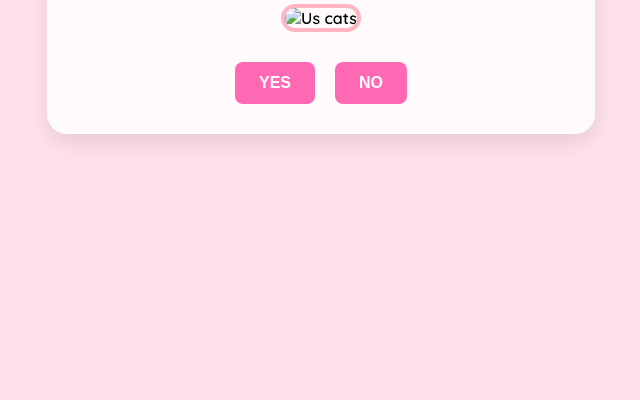
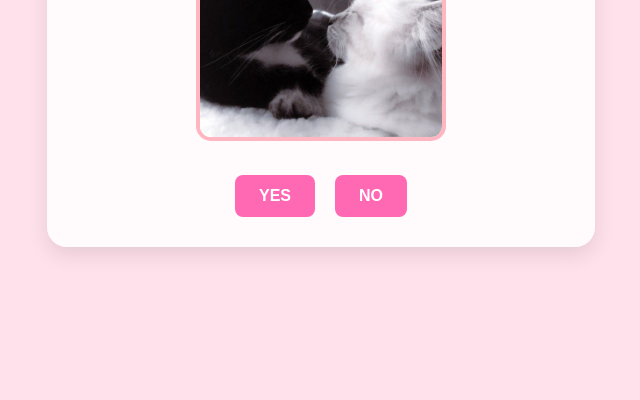
Before and after one commit to bhaichung/mykyrie.github.io, a plain HTML site: page index.html in a window 1280 px wide. Shown: the part 400-800 px from the top of the page, without its empty margins (319-959 px from the left). Drawn offline with Linux system fonts and the light colour scheme.

Commit message:
Update index.html

```diff
--- a/index.html
+++ b/index.html
@@ -17,7 +17,7 @@
 
   <div class="container">
     <h1>WILL U BE MY GIRLFRIEND????!!!<br><span class="budi">my budi ;)</span></h1>
-    <img src="cats.jpg" alt="Us cats" class="main-img" />
+    <img src="IMG_2959.jpeg" alt="Us cats" class="main-img" />
     <div class="buttons">
       <button id="yes-btn">YES</button>
       <button id="no-btn">NO</button>
```
